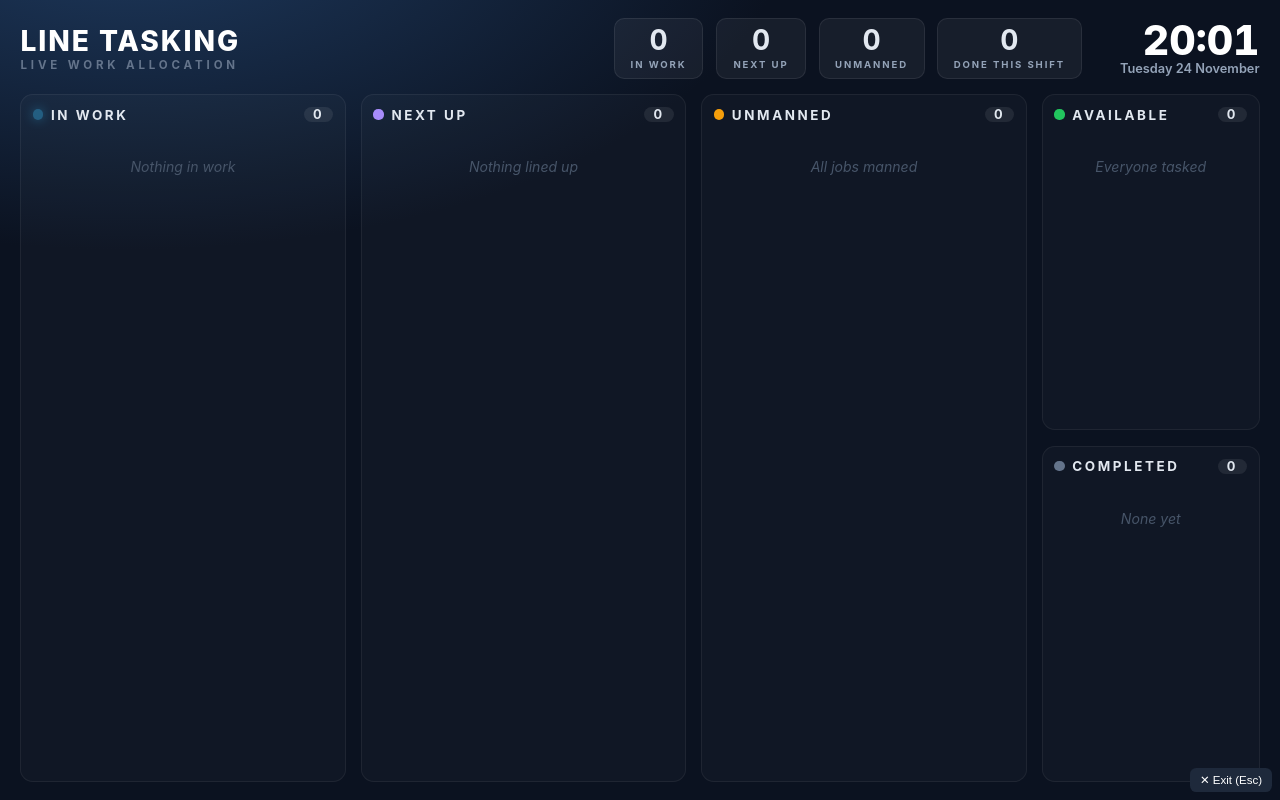
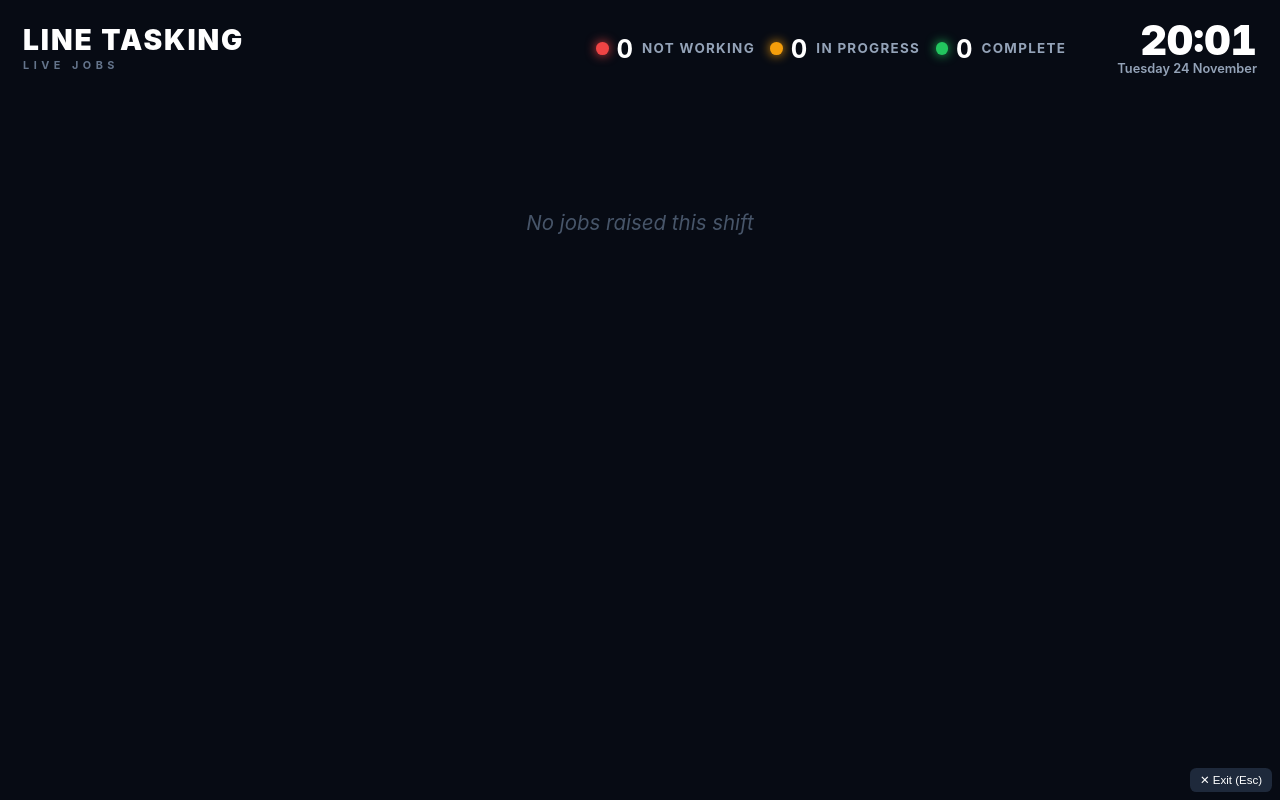
Before and after one commit to ramseyawad/rileys-week, a plain HTML site: page work/index.html in a window 1280 px wide. Both pictures are taken after a click on the button "Wall board". Drawn offline with Linux system fonts and the light colour scheme.

Commit message:
Wall board: single grid of job cards, red/orange/green glow by status
Co-Authored-By: Claude Opus 5.5 <noreply@anthropic.com>
Claude-Session: https://claude.ai/code/session_01CrysXRH1wcPBkCuToxWHRq

```diff
--- a/work/index.html
+++ b/work/index.html
@@ -234,58 +234,41 @@ th.today,td.today{background:#FFFBEB}
 #toast.show{opacity:1;transform:translateX(-50%);pointer-events:auto}
 #toast button{font:inherit;font-weight:700;color:#93C5FD;background:transparent;border:0;cursor:pointer;padding:2px 4px}
 /* ---------- DISPLAY BOARD ---------- */
-#display{position:fixed;inset:0;z-index:50;background:radial-gradient(1200px 600px at 10% -10%,#1E3A5F 0%,#0B1220 55%) #0B1220;color:#E2E8F0;display:flex;flex-direction:column;padding:1.4vw 1.6vw;gap:1.2vw;font-size:1vw;overflow:hidden}
+#display{position:fixed;inset:0;z-index:50;background:#070B14;color:#E2E8F0;display:flex;flex-direction:column;padding:1.6vw 1.8vw;gap:1.4vw;font-size:1vw;overflow:hidden;font-family:Inter,system-ui,"Segoe UI",sans-serif}
 #display.hide{display:none}
-.db-top{display:flex;align-items:center;gap:1.5vw}
-.db-title{font-size:2.2vw;font-weight:800;letter-spacing:.15vw;text-transform:uppercase;color:#fff}
-.db-title small{display:block;font-size:.9vw;letter-spacing:.3vw;color:#64748B;font-weight:700}
-.db-kpis{display:flex;gap:1vw;margin-left:auto}
-.db-kpi{background:rgba(255,255,255,.05);border:1px solid rgba(255,255,255,.08);border-radius:.8vw;padding:.5vw 1.2vw;text-align:center;min-width:7vw}
-.db-kpi b{display:block;font-size:2.2vw;line-height:1.1;font-variant-numeric:tabular-nums}
-.db-kpi span{font-size:.75vw;letter-spacing:.15vw;text-transform:uppercase;color:#94A3B8;font-weight:700}
-.db-clock{text-align:right;margin-left:1.5vw}
-.db-clock b{display:block;font-size:3.2vw;line-height:1;font-weight:800;font-variant-numeric:tabular-nums;color:#fff}
+.db-top{display:flex;align-items:center;gap:2vw}
+.db-title{font-size:2.2vw;font-weight:900;letter-spacing:.15vw;text-transform:uppercase;color:#fff;line-height:1}
+.db-title small{display:block;font-size:.85vw;letter-spacing:.35vw;color:#64748B;font-weight:700;margin-top:.4vw}
+.db-legend{display:flex;gap:1.2vw;margin-left:auto}
+.lg{display:flex;align-items:center;gap:.6vw;font-size:1.05vw;font-weight:700;color:#94A3B8;text-transform:uppercase;letter-spacing:.1vw}
+.lg b{font-size:2vw;color:#fff;font-variant-numeric:tabular-nums}
+.lg i{width:1vw;height:1vw;border-radius:50%;background:var(--g);box-shadow:0 0 .8vw var(--g)}
+.red{--g:#EF4444}.amber{--g:#F59E0B}.green{--g:#22C55E}
+.db-clock{text-align:right;margin-left:2vw}
+.db-clock b{display:block;font-size:3.2vw;line-height:1;font-weight:900;font-variant-numeric:tabular-nums;color:#fff}
 .db-clock span{font-size:1vw;color:#94A3B8;font-weight:600}
-.db-body{flex:1;display:grid;grid-template-columns:1fr 1fr 1fr 17vw;gap:1.2vw;min-height:0}
-.lane{display:flex;flex-direction:column;min-height:0;background:rgba(255,255,255,.025);border:1px solid rgba(255,255,255,.06);border-radius:1vw;padding:.9vw}
-.lane h3{margin:0 0 .8vw;font-size:1.05vw;letter-spacing:.2vw;text-transform:uppercase;display:flex;align-items:center;gap:.6vw}
-.lane h3 i{width:.8vw;height:.8vw;border-radius:50%;display:inline-block}
-.lane h3 em{margin-left:auto;font-style:normal;background:rgba(255,255,255,.08);border-radius:99px;padding:0 .7vw;font-size:1vw}
-.lane .cards{flex:1;display:block!important;overflow:hidden;min-height:0;position:relative}
-.lane .cards.scrolling{-webkit-mask-image:linear-gradient(transparent 0,#000 1.2vw,#000 calc(100% - 2.5vw),transparent 100%);mask-image:linear-gradient(transparent 0,#000 1.2vw,#000 calc(100% - 2.5vw),transparent 100%)}
-.track{display:flex;flex-direction:column;gap:.8vw;padding-bottom:.8vw}
-.side .track{gap:0}
-.jc{background:linear-gradient(180deg,#15233A,#111C2F);border:1px solid rgba(255,255,255,.08);border-left:.45vw solid var(--c);border-radius:.8vw;padding:.8vw 1vw}
-@keyframes fadein{from{opacity:0;transform:translateY(.4vw)}}
-.jc-top{display:flex;align-items:baseline;gap:.8vw}
-.jc-tail{font-size:2.1vw;font-weight:900;letter-spacing:.05vw;color:#fff;line-height:1}
-.jc-tail.off{font-size:1.5vw;color:#FBBF24}
-.jc-bay{margin-left:auto;background:var(--c);color:#0B1220;font-weight:900;border-radius:.4vw;padding:.15vw .6vw;font-size:1.1vw;white-space:nowrap}
-.jc-tasks{margin:.5vw 0 .6vw;padding:0;list-style:none;font-size:1.15vw;color:#CBD5E1;line-height:1.35}
-.jc-tasks li{padding-left:1vw;position:relative}
-.jc-tasks li:before{content:"";position:absolute;left:0;top:.55vw;width:.4vw;height:.4vw;border-radius:50%;background:var(--c)}
-.jc-who{display:flex;flex-wrap:wrap;gap:.4vw}
-.jc-row{display:grid;grid-template-columns:4.6vw 1fr;gap:.6vw;align-items:start;margin-top:.55vw}
-.jc-row>b{font-size:.8vw;letter-spacing:.12vw;color:#64748B;font-weight:800;padding-top:.3vw}
-.jc-row .jc-tasks{margin:0}
-.jc-who span{background:rgba(255,255,255,.08);border-radius:99px;padding:.2vw .8vw;font-size:1.05vw;font-weight:700;color:#fff}
-.jc-who .none{background:transparent;color:#F59E0B;font-style:italic;padding:.2vw 0;font-size:1vw}
-.jc-time{font-size:.85vw;color:#94A3B8;margin-top:.5vw;font-weight:600}
-.lane.work{--c:#38BDF8}.lane.next{--c:#A78BFA}.lane.open{--c:#F59E0B}
-.lane.work h3 i{background:#38BDF8;box-shadow:0 0 .8vw #38BDF8;animation:pulse 2s infinite}
-.lane.next h3 i{background:#A78BFA}.lane.open h3 i{background:#F59E0B}
-@keyframes pulse{50%{opacity:.35}}
-.side{display:flex;flex-direction:column;gap:1.2vw;min-height:0}
-.side .lane{flex:1}
-.lane.free{--c:#22C55E}.lane.free h3 i{background:#22C55E}
-.pp{display:flex;justify-content:space-between;align-items:center;background:rgba(34,197,94,.1);border:1px solid rgba(34,197,94,.25);color:#BBF7D0;border-radius:.6vw;padding:.45vw .8vw;font-weight:700;font-size:1.15vw;margin-bottom:.45vw}
-.pp .ptr{white-space:nowrap;font-size:.72vw;color:#86EFAC;opacity:.75;font-weight:700;margin-left:.3vw}
-.pp small{font-size:.8vw;color:#A78BFA;font-weight:700}
-.lane.donel{--c:#64748B}.lane.donel h3 i{background:#64748B}
-.dl{display:flex;justify-content:space-between;font-size:.95vw;color:#94A3B8;padding:.35vw 0;border-bottom:1px solid rgba(255,255,255,.06)}
-.dl b{color:#E2E8F0}
-.empty-lane{color:#475569;font-size:1.1vw;text-align:center;padding:2vw 0;font-style:italic}
-.more{color:#94A3B8;text-align:center;font-weight:700;font-size:1vw}
+#dbGrid{flex:1;min-height:0;overflow:hidden;position:relative;padding:1vw .6vw 0}
+#dbGrid.scrolling{-webkit-mask-image:linear-gradient(transparent 0,#000 1.5vw,#000 calc(100% - 3vw),transparent 100%);mask-image:linear-gradient(transparent 0,#000 1.5vw,#000 calc(100% - 3vw),transparent 100%)}
+#dbGrid .track{display:grid;grid-template-columns:repeat(auto-fill,minmax(21vw,1fr));gap:1.6vw;padding-bottom:1.6vw;align-items:start}
+.jc{--g:#EF4444;background:linear-gradient(180deg,#101828,#0C1322);border:.12vw solid color-mix(in srgb,var(--g) 70%,transparent);border-radius:1vw;padding:1.1vw 1.3vw 1.2vw;box-shadow:0 0 1.4vw color-mix(in srgb,var(--g) 45%,transparent),inset 0 0 1.2vw color-mix(in srgb,var(--g) 10%,transparent)}
+.jc.amber{--g:#F59E0B;animation:glow 2.4s ease-in-out infinite}
+.jc.red{animation:glow 1.6s ease-in-out infinite}
+.jc.green{--g:#22C55E;opacity:.8}
+@keyframes glow{50%{box-shadow:0 0 2.4vw color-mix(in srgb,var(--g) 70%,transparent),inset 0 0 1.6vw color-mix(in srgb,var(--g) 18%,transparent)}}
+.jc-top{display:flex;align-items:center;gap:.8vw}
+.jc-tail{white-space:nowrap;font-size:2.4vw;font-weight:900;color:#fff;line-height:1;letter-spacing:.05vw}
+.jc-tail.off{font-size:1.6vw}
+.jc-bay{white-space:nowrap;font-size:1.15vw;font-weight:800;color:#CBD5E1;background:rgba(255,255,255,.08);border-radius:.4vw;padding:.15vw .6vw}
+.jc-st{white-space:nowrap;margin-left:auto;font-size:.85vw;font-weight:800;letter-spacing:.12vw;text-transform:uppercase;color:var(--g)}
+.jc-tasks{margin:.8vw 0;padding:0;list-style:none;font-size:1.25vw;color:#E2E8F0;line-height:1.35;font-weight:600}
+.jc-tasks li{padding-left:1.1vw;position:relative}
+.jc-tasks li:before{content:"";position:absolute;left:0;top:.6vw;width:.45vw;height:.45vw;border-radius:50%;background:var(--g)}
+.jc-who{display:flex;flex-wrap:wrap;gap:.45vw;border-top:1px solid rgba(255,255,255,.07);padding-top:.8vw}
+.jc-who span{background:rgba(255,255,255,.07);border-radius:99px;padding:.25vw .8vw;font-size:1.05vw;font-weight:700;color:#fff;white-space:nowrap}
+.jc-who span em{font-style:normal;font-size:.75vw;color:#94A3B8;margin-left:.3vw}
+.jc-who .none{background:transparent;color:#F87171;font-style:italic;padding:.25vw 0}
+.jc-time{font-size:.9vw;color:#94A3B8;margin-top:.6vw;font-weight:600}
+.empty-lane{grid-column:1/-1;color:#475569;font-size:1.6vw;text-align:center;padding:8vw 0;font-style:italic}
 .db-exit{position:absolute;bottom:.6vw;right:.6vw;opacity:0;background:#1E293B;color:#fff;border:0;border-radius:.5vw;padding:.4vw .8vw;cursor:pointer;font-size:.9vw;transition:opacity .2s}
 #display:hover .db-exit{opacity:1}
 </style>
@@ -441,24 +424,15 @@ th.today,td.today{background:#FFFBEB}
 <div id="display" class="hide">
   <button class="db-exit" id="dbExit">✕ Exit (Esc)</button>
   <div class="db-top">
-    <div class="db-title">Line Tasking<small>LIVE WORK ALLOCATION</small></div>
-    <div class="db-kpis">
-      <div class="db-kpi"><b id="kWork">0</b><span>In work</span></div>
-      <div class="db-kpi"><b id="kNext">0</b><span>Next up</span></div>
-      <div class="db-kpi"><b id="kOpen">0</b><span>Unmanned</span></div>
-      <div class="db-kpi"><b id="kDone">0</b><span>Done this shift</span></div>
+    <div class="db-title">Line Tasking<small>LIVE JOBS</small></div>
+    <div class="db-legend">
+      <span class="lg red"><i></i><b id="kOpen">0</b> Not working</span>
+      <span class="lg amber"><i></i><b id="kWork">0</b> In progress</span>
+      <span class="lg green"><i></i><b id="kDone">0</b> Complete</span>
     </div>
     <div class="db-clock"><b id="dTime"></b><span id="dDate"></span></div>
   </div>
-  <div class="db-body">
-    <div class="lane work"><h3><i></i>In work<em id="nWork">0</em></h3><div class="cards" id="lWork"></div></div>
-    <div class="lane next"><h3><i></i>Next up<em id="nNext">0</em></h3><div class="cards" id="lNext"></div></div>
-    <div class="lane open"><h3><i></i>Unmanned<em id="nOpen">0</em></h3><div class="cards" id="lOpen"></div></div>
-    <div class="side">
-      <div class="lane free"><h3><i></i>Available<em id="nFree">0</em></h3><div class="cards" id="lFree" style="display:block"></div></div>
-      <div class="lane donel"><h3><i></i>Completed<em id="nDone">0</em></h3><div class="cards" id="lDone" style="display:block"></div></div>
-    </div>
-  </div>
+  <div class="cards" id="dbGrid"></div>
 </div>
 <script>
 (()=>{
@@ -857,15 +831,17 @@ $("#exportCsv").onclick=()=>{
 const shiftStart=()=>{const d=new Date(),h=d.getHours();d.setMinutes(0,0,0);if(h>=6&&h<18)d.setHours(6);else{if(h<6)d.setDate(d.getDate()-1);d.setHours(18)}return d};
 const since=iso=>{const m=Math.max(0,Math.round((Date.now()-new Date(iso))/60000));return m<60?m+" min":Math.floor(m/60)+"h "+String(m%60).padStart(2,"0")+"m"};
 function card(j){
-  const who=current(j).map(eng).filter(Boolean);
-  const b1=who.filter(e=>tradeIx(e)===1),b2=who.filter(e=>tradeIx(e)===2),mech=who.filter(e=>tradeIx(e)>2),oth=who.filter(e=>tradeIx(e)===0);
+  const done=j.status==="done";
+  const ids=done?[...new Set(j.assignments.filter(a=>a.from).map(a=>a.eng))]:current(j);
+  const who=ids.map(id=>eng(id)||(D.archived||[]).find(x=>x.id===id)).filter(Boolean).sort(byTrade);
   const tasks=j.task.split("\n").map(t=>t.trim()).filter(Boolean);
   const off=j.tail==="Off Aircraft";
-  const line=(l,list,empty)=>`<div class="jc-row"><b>${l}</b><div class="jc-who">${list.length?list.map(e=>`<span>${esc(e.name)}</span>`).join(""):`<span class="none">${empty}</span>`}</div></div>`;
-  return `<div class="jc"><div class="jc-top"><span class="jc-tail ${off?"off":""}">${esc(off?"OFF AIRCRAFT":j.tail)}</span>${j.bay?`<span class="jc-bay">BAY ${esc(j.bay)}</span>`:""}</div>
-    ${line("B1",b1,"No B1")}${line("B2",b2,"No B2")}${line("MECHS",mech,"No mechs")}${oth.length?line("OTHER",oth,""):""}
-    <div class="jc-row"><b>JOB</b><ul class="jc-tasks">${tasks.map(t=>`<li>${esc(t)}</li>`).join("")}</ul></div>
-    ${j.status==="work"?`<div class="jc-time">⏱ <span class="since" data-t="${j.started}"></span> in work</div>`:""}</div>`;
+  const cls=done?"green":j.status==="work"?"amber":"red";
+  const st=done?"Complete":j.status==="work"?"In progress":who.length?"Not started":"Unmanned";
+  return `<div class="jc ${cls}"><div class="jc-top"><span class="jc-tail ${off?"off":""}">${esc(off?"OFF AIRCRAFT":j.tail)}</span>${j.bay?`<span class="jc-bay">BAY ${esc(j.bay)}</span>`:""}<span class="jc-st">${st}</span></div>
+    <ul class="jc-tasks">${tasks.map(t=>`<li>${esc(t)}</li>`).join("")}</ul>
+    <div class="jc-who">${who.length?who.map(e=>`<span>${esc(e.name)}${e.cat?`<em>${esc(catShort(e))}</em>`:""}</span>`).join(""):`<span class="none">Nobody assigned</span>`}</div>
+    ${j.status==="work"?`<div class="jc-time">⏱ <span class="since" data-t="${j.started}"></span> in progress</div>`:done?`<div class="jc-time">✓ ${new Date(j.completed).toLocaleTimeString("en-GB",{hour:"2-digit",minute:"2-digit"})}</div>`:""}</div>`;
 }
 // Each lane scrolls smoothly in a loop when its content is taller than the lane.
 function fillHtml(el,html){
@@ -900,15 +876,10 @@ function renderDisplay(){
   $("#dDate").textContent=d.toLocaleDateString("en-GB",{weekday:"long",day:"numeric",month:"long"});
   const byTail=(a,b)=>TAILS.indexOf(a.tail)-TAILS.indexOf(b.tail);
   const act=D.jobs.filter(active);
-  const work=act.filter(j=>j.status==="work").sort(byTail),next=act.filter(j=>j.status==="planned").sort(byTail),open=act.filter(j=>j.status==="open").sort(byTail);
-  const ss=shiftStart();
-  const done=D.jobs.filter(j=>j.status==="done"&&new Date(j.completed)>=ss).sort((a,b)=>b.completed.localeCompare(a.completed));
-  const {w,p}=jobMaps();
-  const free=D.engineers.filter(e=>e.onShift&&!w[e.id]).sort((a,b)=>!!p[a.id]-!!p[b.id]||a.name.localeCompare(b.name));
-  [["kWork",work],["nWork",work],["kNext",next],["nNext",next],["kOpen",open],["nOpen",open],["kDone",done],["nDone",done],["nFree",free]].forEach(([id,l])=>$("#"+id).textContent=l.length);
-  fill("#lWork",work,"Nothing in work");fill("#lNext",next,"Nothing lined up");fill("#lOpen",open,"All jobs manned");
-  fillHtml("#lFree",[...free].sort((a,b)=>!!p[a.id]-!!p[b.id]||byTrade(a,b)).map(e=>`<div class="pp"><span>${esc(e.name)}${e.cat?` <span class="ptr">${esc(catShort(e))}</span>`:""}</span>${p[e.id]?`<small>next ${p[e.id].map(label).join(", ")}</small>`:""}</div>`).join("")||`<div class="empty-lane">Everyone tasked</div>`);
-  fillHtml("#lDone",done.map(j=>`<div class="dl"><span><b>${esc(j.tail==="Off Aircraft"?"Off A/C":j.tail)}</b> ${esc(j.task.split("\n")[0].slice(0,22))}</span><span>${new Date(j.completed).toLocaleTimeString("en-GB",{hour:"2-digit",minute:"2-digit"})}</span></div>`).join("")||`<div class="empty-lane">None yet</div>`);
+  const work=act.filter(j=>j.status==="work").sort(byTail),idle=act.filter(j=>j.status!=="work").sort(byTail);
+  const done=D.jobs.filter(j=>j.status==="done"&&new Date(j.completed)>=shiftStart()).sort((a,b)=>b.completed.localeCompare(a.completed));
+  $("#kOpen").textContent=idle.length;$("#kWork").textContent=work.length;$("#kDone").textContent=done.length;
+  fillHtml("#dbGrid",[...idle,...work,...done].map(card).join("")||`<div class="empty-lane">No jobs raised this shift</div>`);
 }
 function openDisplay(){$("#display").classList.remove("hide");document.querySelectorAll("#display .cards").forEach(b=>b.dataset.h="");if(location.hash!=="#display")history.replaceState(null,"","#display");
   document.documentElement.requestFullscreen?.().catch(()=>{});renderDisplay()}
```
